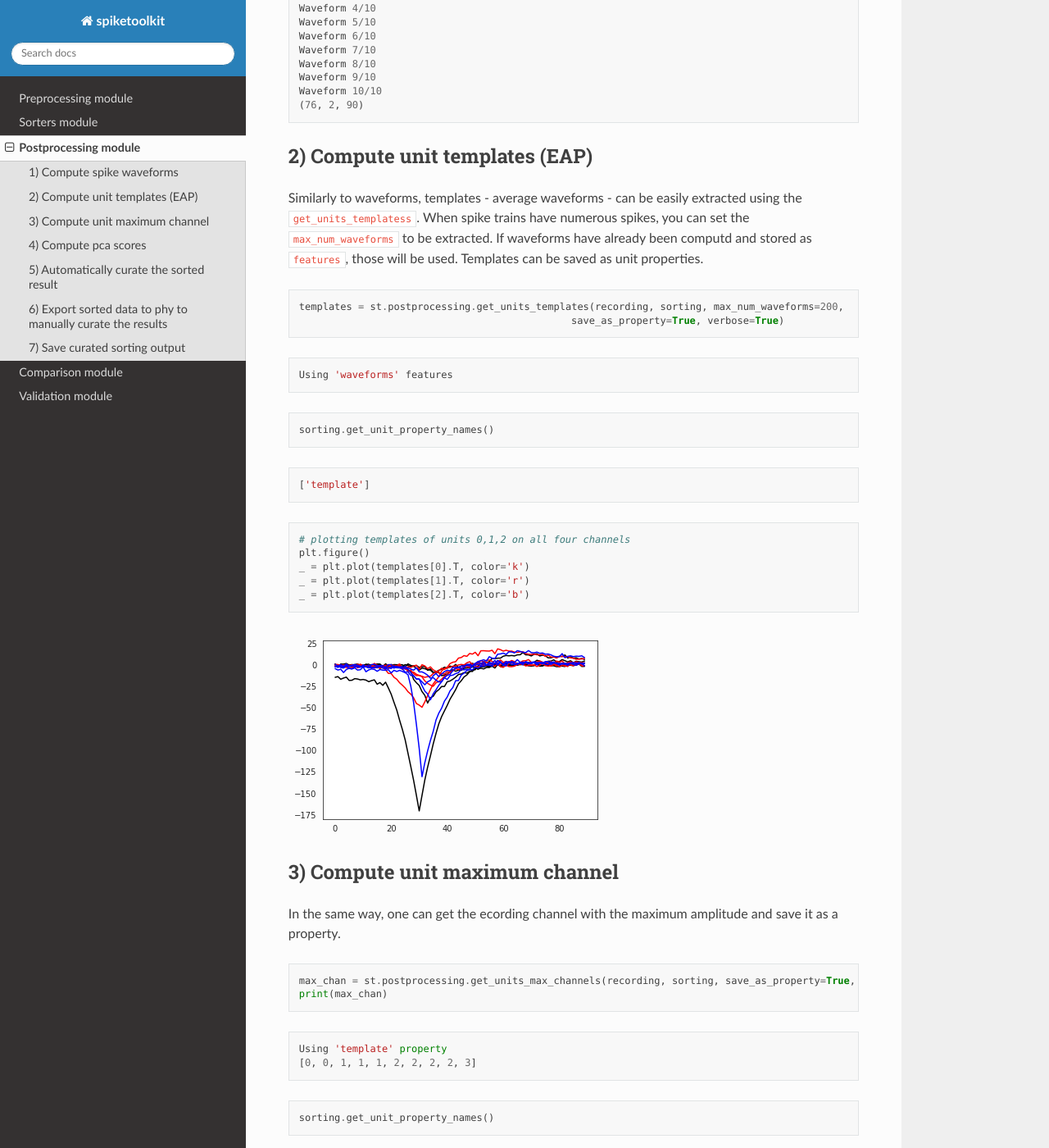
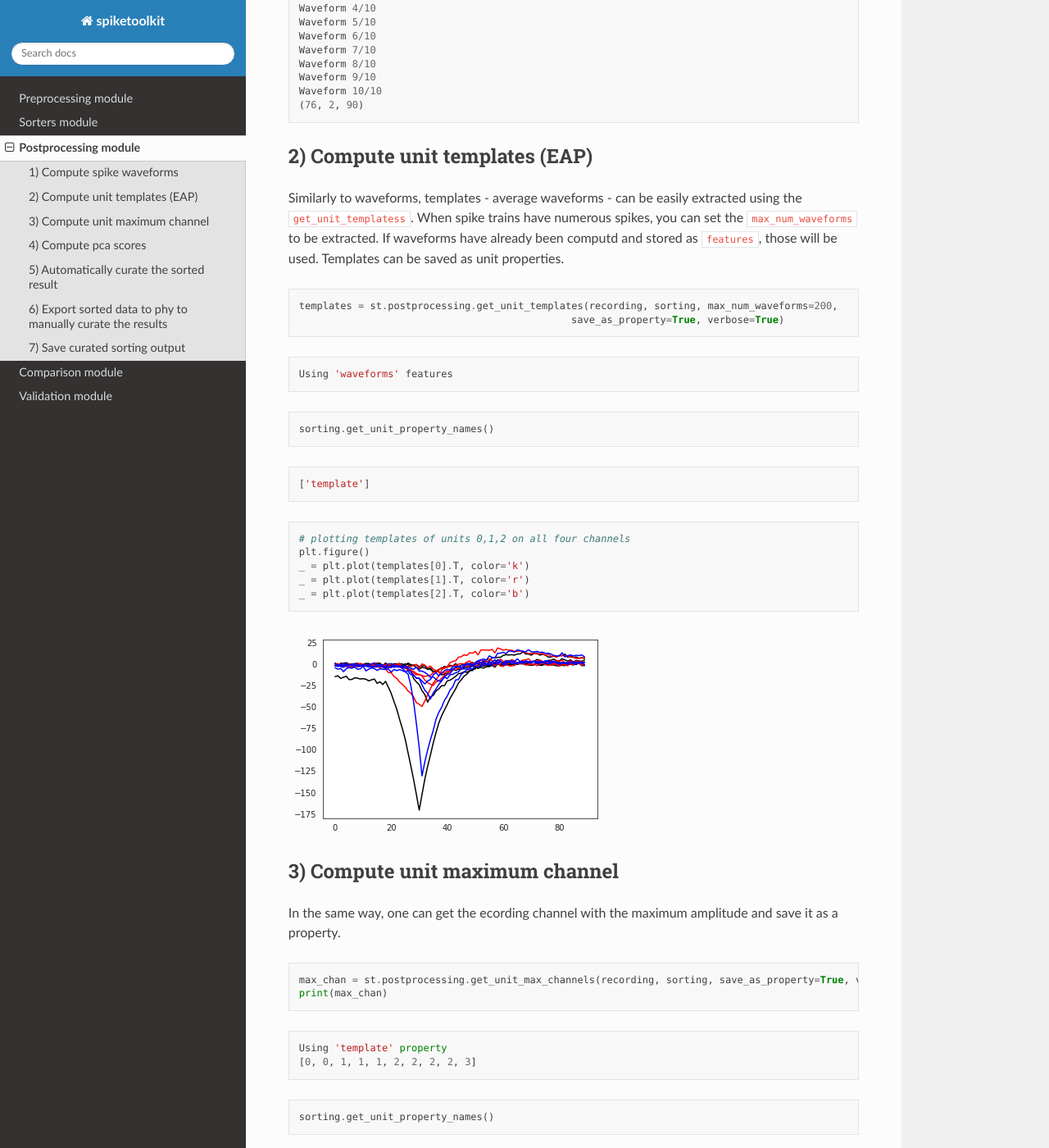
Before and after one commit to SpikeInterface/spiketoolkit, a Sphinx documentation site: the page built from docs/postprocessing_example.rst, in a window 1280 px wide and 1400 px high, scrolled down 2471 px. Shown: the whole window at 82% size. Built offline with Sphinx 7.4.7 and the Read the Docs theme 2.0.0, drawn with Linux system fonts in a browser that asks for light colours; some of the changed text lies outside the part shown.

Commit message:
Changed to singular

```diff
--- a/docs/postprocessing_example.rst
+++ b/docs/postprocessing_example.rst
@@ -38,7 +38,7 @@
 1) Compute spike waveforms
 --------------------------
 
-Waveforms are extracted with the ``get_units_waveforms`` function by
+Waveforms are extracted with the ``get_unit_waveforms`` function by
 extracting snippets of the recordings when spikes are detected. When
 waveforms are extracted, the can be loaded in the ``SortingExtractor``
 object as features. The ms before and after the spike event can be
@@ -47,7 +47,7 @@
 
 .. code:: python
 
-    wf = st.postprocessing.get_units_waveforms(recording, sorting, ms_before=1, ms_after=2,
+    wf = st.postprocessing.get_unit_waveforms(recording, sorting, ms_before=1, ms_after=2,
                                             save_as_features=True, verbose=True)
 
 
@@ -119,7 +119,7 @@
 
 .. code:: python
 
-    wf_by_group = st.postprocessing.get_units_waveforms(recording, sorting, ms_before=1, ms_after=2,
+    wf_by_group = st.postprocessing.get_unit_waveforms(recording, sorting, ms_before=1, ms_after=2,
                                                        save_as_features=False, verbose=True,
                                                        grouping_property='group',
                                                        compute_property_from_recording=True)
@@ -148,14 +148,14 @@
 -------------------------------
 
 Similarly to waveforms, templates - average waveforms - can be easily
-extracted using the ``get_units_templatess``. When spike trains have
+extracted using the ``get_unit_templatess``. When spike trains have
 numerous spikes, you can set the ``max_num_waveforms`` to be extracted.
 If waveforms have already been computd and stored as ``features``, those
 will be used. Templates can be saved as unit properties.
 
 .. code:: python
 
-    templates = st.postprocessing.get_units_templates(recording, sorting, max_num_waveforms=200,
+    templates = st.postprocessing.get_unit_templates(recording, sorting, max_num_waveforms=200,
                                                   save_as_property=True, verbose=True)
 
 
@@ -198,7 +198,7 @@
 
 .. code:: python
 
-    max_chan = st.postprocessing.get_units_max_channels(recording, sorting, save_as_property=True, verbose=True)
+    max_chan = st.postprocessing.get_unit_max_channels(recording, sorting, save_as_property=True, verbose=True)
     print(max_chan)
 
 
@@ -229,7 +229,7 @@
 
 .. code:: python
 
-    pca_scores = st.postprocessing.compute_units_pca_scores(recording, sorting, n_comp=3, verbose=True)
+    pca_scores = st.postprocessing.compute_unit_pca_scores(recording, sorting, n_comp=3, verbose=True)
 
     for pc in pca_scores:
         print(pc.shape)
@@ -276,7 +276,7 @@
 
 .. code:: python
 
-    pca_scores_by_electrode = st.postprocessing.compute_units_pca_scores(recording, sorting, n_comp=3, by_electrode=True)
+    pca_scores_by_electrode = st.postprocessing.compute_unit_pca_scores(recording, sorting, n_comp=3, by_electrode=True)
 
     for pc in pca_scores_by_electrode:
         print(pc.shape)
```
Also changed, not shown: 4 other files.
